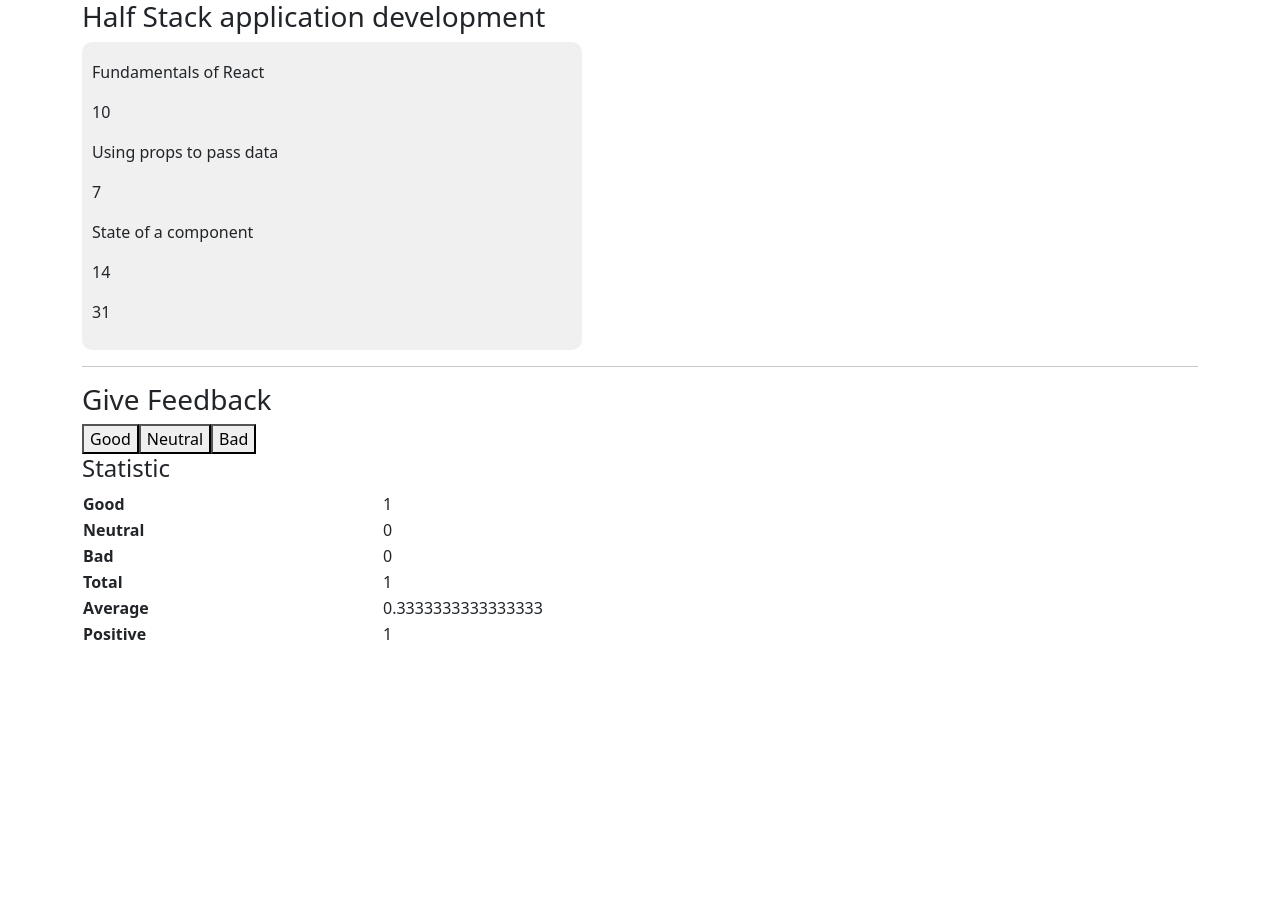
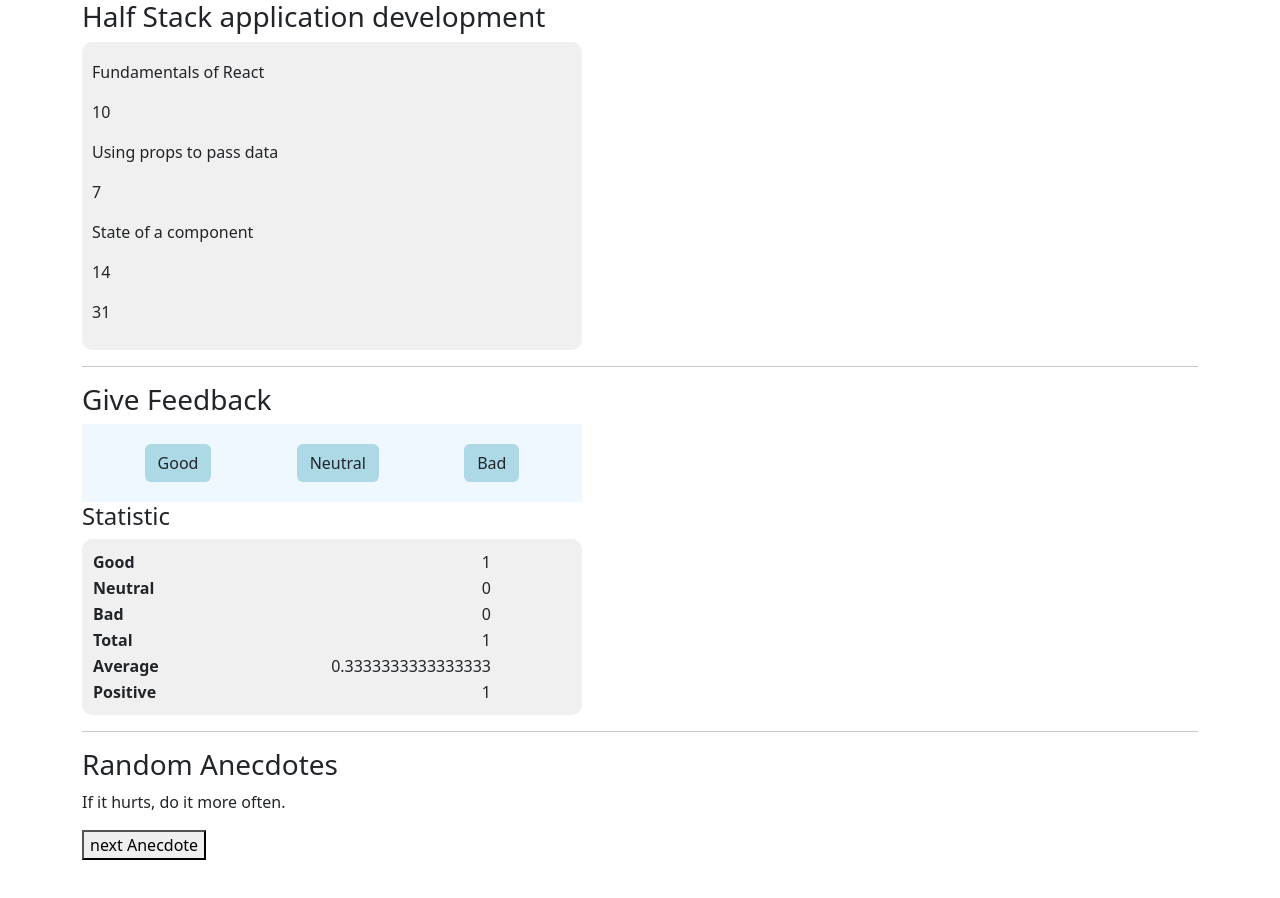
Before and after one commit to Peterzolo/Part1, a React (Create React App) app: page / in a window 1280 px wide. Both pictures are taken after a click on the button "Good". Shown: the top 898 px of the page. Before the commit the page ends 800 px from the top, so only its background shows below. Built offline with nearby package versions, Linux system fonts and the light colour scheme.

Commit message:
Anecdote
Added anecdotes

```diff
--- a/src/App.jsx
+++ b/src/App.jsx
@@ -5,6 +5,7 @@
 import "../src/styles/styles.css";
 import Statistic from "./components/statistic/Statistic";
 import { useState } from "react";
+import Anecdote from "./components/anecdotes/Anecdote";
 
 const App = () => {
   const course = {
@@ -45,6 +46,9 @@
         bad={bad}
         setBad={setBad}
       />
+
+      <hr />
+      <Anecdote />
     </div>
   );
 };
--- a/src/components/StatisticLine.jsx
+++ b/src/components/StatisticLine.jsx
@@ -5,10 +5,12 @@
   return (
     <div>
       <table>
-        <tr className="table-wrap">
-          <th className="text">{text}</th>
-          <td>{value}</td>
-        </tr>
+        <tbody>
+          <tr className="text">
+            <th>{text}</th>
+            <td>{value}</td>
+          </tr>
+        </tbody>
       </table>
     </div>
   );
--- /dev/null
+++ b/src/components/anecdotes/Anecdote.jsx
@@ -0,0 +1,31 @@
+import React, { useState } from "react";
+
+const anecdotes = [
+  "If it hurts, do it more often.",
+  "Adding manpower to a late software project makes it later!",
+  "The first 90 percent of the code accounts for the first 10 percent of the development time...The remaining 10 percent of the code accounts for the other 90 percent of the development time.",
+  "Any fool can write code that a computer can understand. Good programmers write code that humans can understand.",
+  "Premature optimization is the root of all evil.",
+  "Debugging is twice as hard as writing the code in the first place. Therefore, if you write the code as cleverly as possible, you are, by definition, not smart enough to debug it.",
+  "Programming without an extremely heavy use of console.log is same as if a doctor would refuse to use x-rays or blood tests when diagnosing patients.",
+  "The only way to go fast, is to go well.",
+];
+
+const Anecdote = () => {
+  const [selected, setSelected] = useState(0);
+
+  const handleClick = () => {
+    const randomIndex = Math.floor(Math.random() * anecdotes.length);
+    setSelected(randomIndex);
+  };
+
+  return (
+    <div>
+      <h3>Random Anecdotes</h3>
+      <p>{anecdotes[selected]}</p>
+      <button onClick={handleClick}>next Anecdote</button>
+    </div>
+  );
+};
+
+export default Anecdote;
--- a/src/components/statistic/Statistic.css
+++ b/src/components/statistic/Statistic.css
@@ -1,5 +1,28 @@
+.stat-wrap {
+  width: 500px;
+  background-color: #f0f0f0;
+  padding: 10px;
+  border-radius: 10px;
+}
+
 .text {
   display: flex;
-  width: 300px;
+  width: 400px;
   justify-content: space-between;
 }
+
+.title {
+  text-align: left;
+}
+
+.button-group {
+  background-color: aliceblue;
+  width: 500px;
+  padding: 20px;
+  display: flex;
+  justify-content: space-around;
+}
+
+.btn {
+  background-color: lightblue;
+}
--- a/src/components/statistic/Statistic.jsx
+++ b/src/components/statistic/Statistic.jsx
@@ -1,4 +1,6 @@
 import StatisticLine from "../StatisticLine";
+
+import "./Statistic.css";
 
 const Statistic = ({ good, setGood, neutral, setNeutral, bad, setBad }) => {
   const handleGood = (feedback) => {
@@ -17,11 +19,17 @@
 
   return (
     <div>
-      <h3>Give Feedback</h3>
+      <h3 className="title">Give Feedback</h3>
       <div className="button-group">
-        <button onClick={() => handleGood(good + 1)}>Good</button>
-        <button onClick={() => handleNeutral(neutral + 1)}>Neutral</button>
-        <button onClick={() => handleBad(bad + 1)}>Bad</button>
+        <button className="btn" onClick={() => handleGood(good + 1)}>
+          Good
+        </button>
+        <button className="btn" onClick={() => handleNeutral(neutral + 1)}>
+          Neutral
+        </button>
+        <button className="btn" onClick={() => handleBad(bad + 1)}>
+          Bad
+        </button>
       </div>
       <h4>Statistic</h4>
       {total ? (
@@ -34,18 +42,20 @@
 
           <div>
             <table>
-              <tr className="table-wrap">
-                <th className="text">Total</th>
+              <tbody className="table-body">
+                <tr className="text">
+                  <th>Total</th>
                   <td>{total}</td>
                 </tr>
-              <tr className="table-wrap">
-                <th className="text">Average</th>
+                <tr className="text">
+                  <th>Average</th>
                   <td>{averageScore}</td>
                 </tr>
-              <tr className="table-wrap">
-                <th className="text">Positive</th>
+                <tr className="text">
+                  <th>Positive</th>
                   <td>{percentageOfpositive}</td>
                 </tr>
+              </tbody>
             </table>
           </div>
         </div>
--- a/src/styles/styles.css
+++ b/src/styles/styles.css
@@ -4,3 +4,7 @@
   padding: 10px;
   border-radius: 10px;
 }
+
+.container {
+  height: 1000px;
+}
```
Lines whose indentation alone changed are shown as unchanged.
